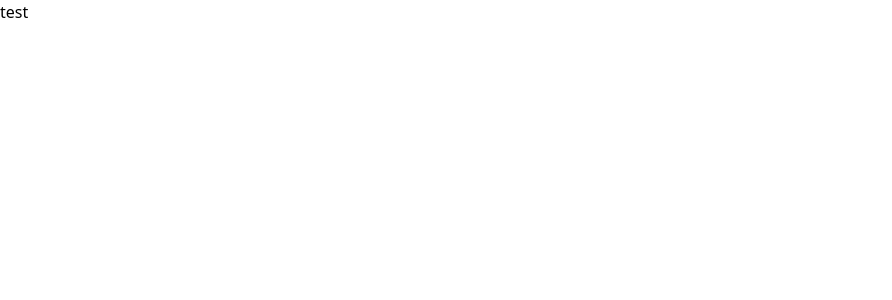
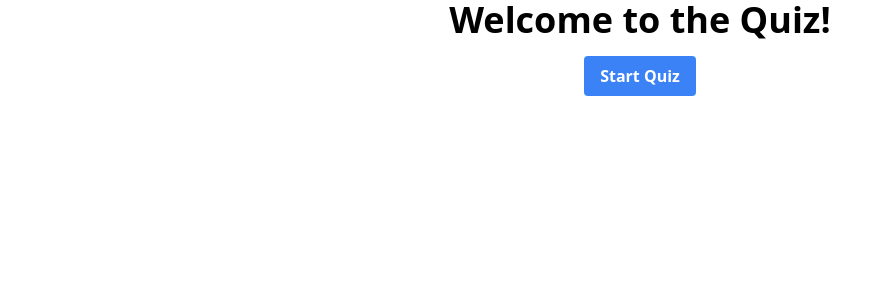
Before and after one commit to wasawin/Quiz-app, a React (Vite) app: page / in a window 1280 px wide. Shown: the top 300 px of the page, without its empty margins (0-892 px from the left). Built offline with nearby package versions, Linux system fonts and the light colour scheme.

Commit message:
add startscreen

```diff
--- a/src/App.tsx
+++ b/src/App.tsx
@@ -1,7 +1,12 @@
+import StartScreen from './components/StartScreen';
+
 function App() {
+  function onStart() {
+    alert('Start Quiz');
+  }
   return (
     <>
-      <div>test</div>
+      <StartScreen onStart={onStart} />
     </>
   );
 }
--- a/src/components/StartScreen.tsx
+++ b/src/components/StartScreen.tsx
@@ -1,7 +1,21 @@
 import React from 'react';
 
-function StartScreen() {
-  return <div>StartScreen</div>;
+interface StartScreenProps {
+  onStart: () => void;
 }
 
+const StartScreen: React.FC<StartScreenProps> = ({ onStart }) => {
+  return (
+    <div className="text-center">
+      <h1 className="text-4xl font-bold mb-4">Welcome to the Quiz!</h1>
+      <button
+        onClick={onStart}
+        className="bg-blue-500 hover:bg-blue-700 text-white font-bold py-2 px-4 rounded"
+      >
+        Start Quiz
+      </button>
+    </div>
+  );
+};
+
 export default StartScreen;
--- a/src/data/questions.ts
+++ b/src/data/questions.ts
@@ -0,0 +1,16 @@
+import { Question } from '../types/quiz';
+
+export const questions: Question[] = [
+  {
+    id: 1,
+    text: 'ใครเป็นผู้สร้าง React?',
+    options: ['Google', 'Facebook', 'Amazon', 'Microsoft'],
+    correctAnswer: 1,
+  },
+  {
+    id: 2,
+    text: 'TypeScript เป็นซุปเปอร์เซ็ตของภาษาใด?',
+    options: ['Java', 'C++', 'JavaScript', 'Python'],
+    correctAnswer: 2,
+  },
+];
```
Also changed, not shown: src/types/quiz.ts (+12 -0 lines).
